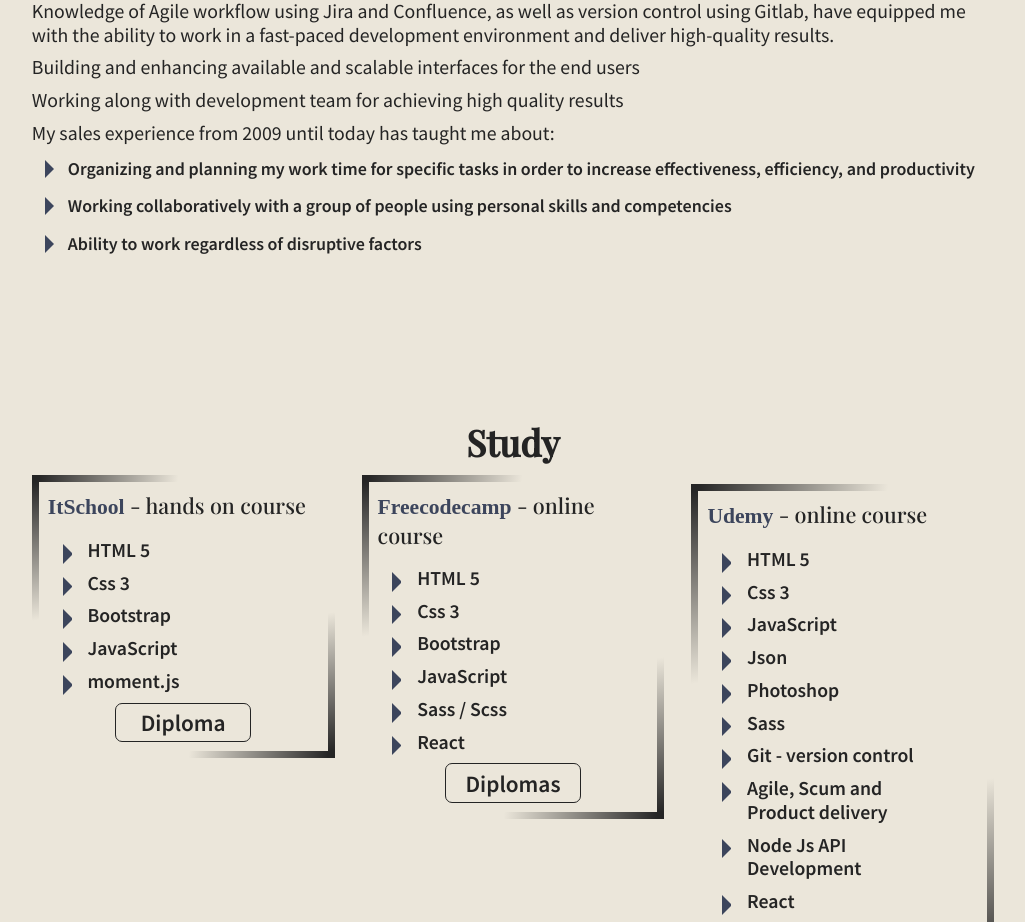
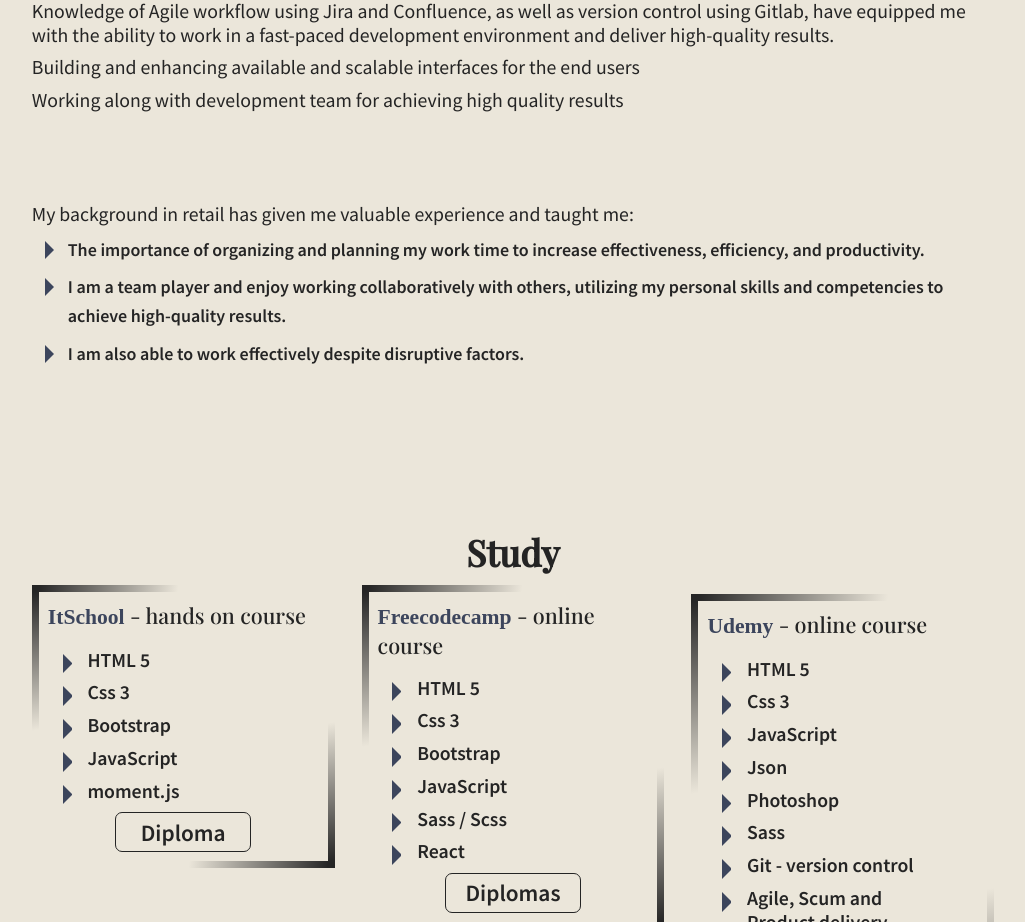
Before and after one commit to david-gelu/react-portfolio, a React (Create React App) app: page /#main in a window 1280 px wide. Shown: the part 4500-5422 px from the top of the page, without its empty margins (127-1152 px from the left). Built offline with nearby package versions, Linux system fonts and the light colour scheme.

Commit message:
update work text

```diff
--- a/src/compnents/WorkPage.tsx
+++ b/src/compnents/WorkPage.tsx
@@ -14,12 +14,15 @@ const WorkPage = () => {
           {workMap[0].map((responsability: string, idx: number) => <h4 key={idx}>{responsability}</h4>)}
         </div>
       </div>
-      <h4 className="left">My sales experience from 2009 until today has taught me about:</h4>
+      <br />
+      <br />
+      <br />
+      <h4 className="left">My background in retail has given me valuable experience and taught me:</h4>
       <div className="left">
-        <h5> Organizing and planning my work time for specific tasks in order to increase effectiveness, efficiency, and
-          productivity </h5>
-        <h5> Working collaboratively with a group of people using personal skills and competencies</h5>
-        <h5> Ability to work regardless of disruptive factors</h5>
+        <h5> The importance of organizing and planning my work time to increase effectiveness, efficiency, and productivity.</h5>
+        <h5> I am a team player and enjoy working collaboratively with others, utilizing my personal skills and competencies to achieve high-quality results.</h5>
+        <h5> I am also able to work effectively despite disruptive factors.</h5>
+        {/* <h5> I am ready to join a development team and make meaningful contributions to achieve great results.</h5> */}
       </div>
     </div>
   )
```
